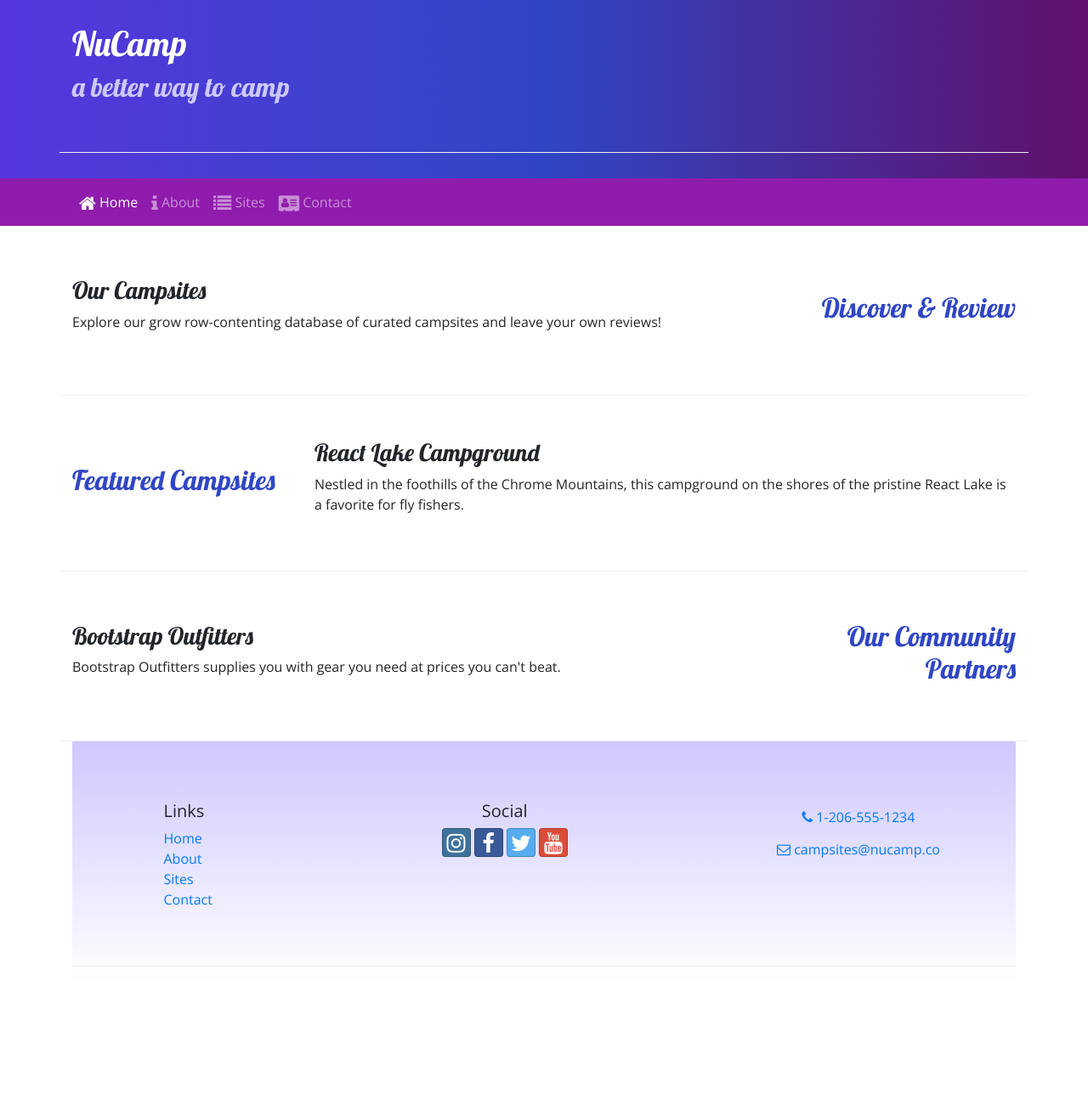
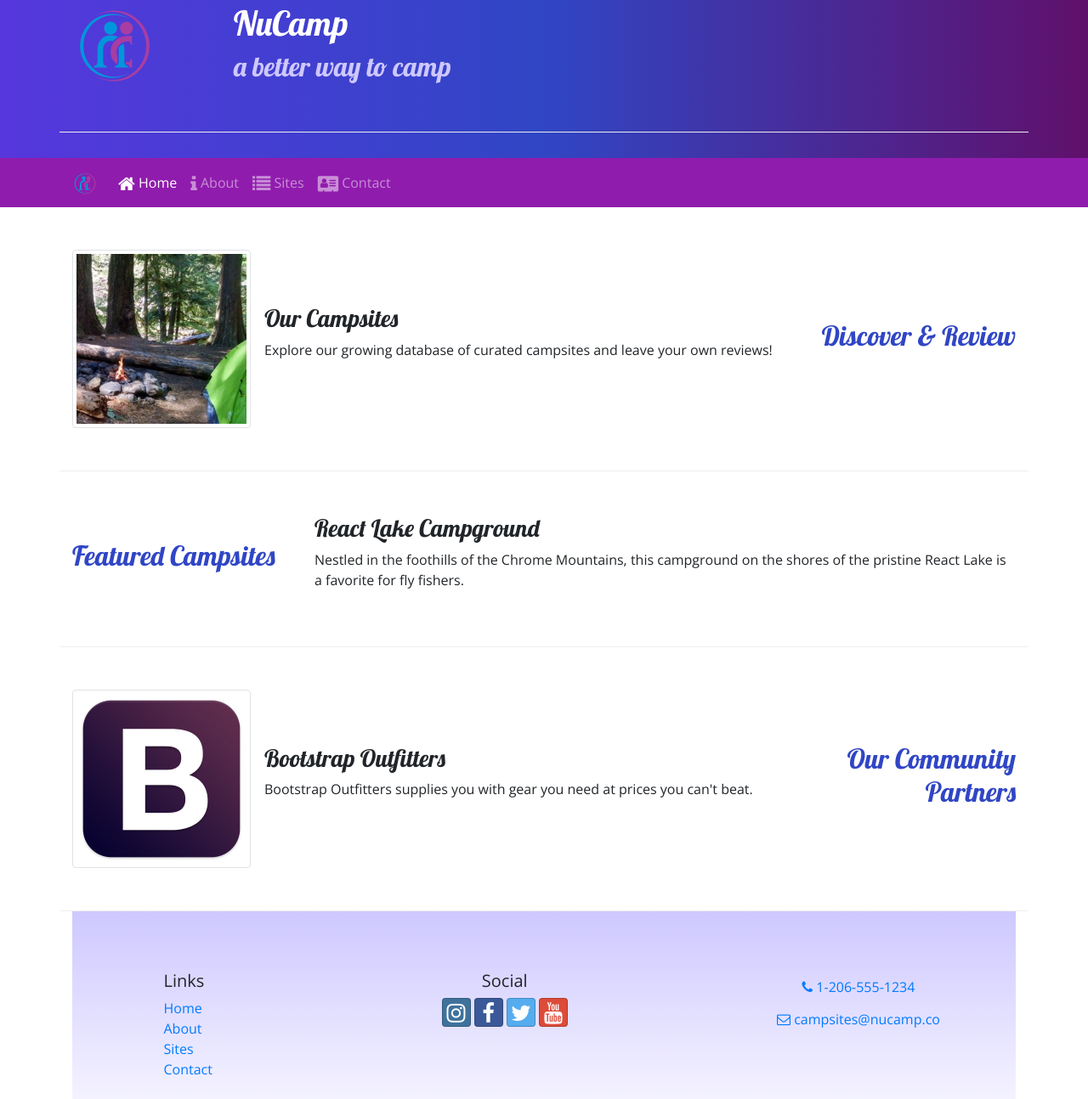
Before and after one commit to FeliciaWilkes/NucampSite, a website: page index.html in a window 1280 px wide. Shown: the part 77-1371 px from the top of the page at 85% size. Before the commit the page ends 1235 px from the top, so only its background shows below. Drawn offline with nearby package versions, Linux system fonts and the light colour scheme.

Commit message:
Images and Media

```diff
--- a/index.html
+++ b/index.html
@@ -1,7 +1,6 @@
 
 <!DOCTYPE html>
 <html lang="en">
-  <head>
   <head>
     <!-- Required meta tags always come first -->
     <meta charset="utf-8" />
@@ -20,13 +19,14 @@
 
     <title>NuCamp: A Better Way To Camp</title>
   </head>
-    . . .
-  </head>
 
   <body>
     <header class="jumbotron jumbotron-fluid">
       <div class="container">
         <div class="row row-content">
+          <div class="col-4 col-sm-3 col-md-2 align-self-center">
+            <img src="img/logo.png" class="img-fluid" />
+          </div>
           <div class="col">
             <h1>NuCamp</h1>
             <h2>a better way to camp</h2>
@@ -37,7 +37,9 @@
 
     <nav class="navbar navbar-expand-sm navbar-dark sticky-top">
       <div class="container">
-        <button class="navbar-toggler ml-auto" type="button" data-toggle="collapse" data-target="#nucampNavbar">
+        <a class="navbar-brand" href="#"><img src="img/logo.png" height="30" width="30" /></a>
+            <button class="navbar-toggler" type="button" data-toggle="collapse" data-target="#nucampNavbar">
+        <button class="navbar-toggler" type="button" data-toggle="collapse" data-target="#nucampNavbar">
             <span class="navbar-toggler-icon"></span>
         </button>
         <div class="collapse navbar-collapse" id="nucampNavbar">
@@ -61,11 +63,13 @@
           <h2 class="text-sm-right">Discover & Review</h2>
         </div>
         <div class="col">
+          <div class="media">
+              <img class="d-flex mr-3 img-thumbnail" src="img/breadcrumb-trail-thumb.jpg" alt="Breadcrumb Trail" />
+              <div class="media-body align-self-center">
                   <h3>Our Campsites</h3>
-          <p class="d-none d-sm-block">
-            Explore our grow row-contenting database of curated campsites and leave your own
-            reviews!
-          </p>
+                  <p class="d-none d-sm-block">Explore our growing database of curated campsites and leave your own reviews!</p>
+              </div>
+          </div>
         </div>
       </div>
 
@@ -87,8 +91,13 @@
               <h2 class="text-sm-right">Our Community Partners</h2>
             </div>
             <div class="col">
+              <div class="media">
+                  <img class="d-flex mr-3 img-thumbnail" src="img/bootstrap-thumb.png" alt="Bootstrap Outfitters" />
+                  <div class="media-body align-self-center">
                       <h3>Bootstrap Outfitters</h3>
                       <p class="d-none d-sm-block">Bootstrap Outfitters supplies you with gear you need at prices you can't beat.</p>
+                  </div>
+              </div>
           </div>
         </div>
 
```
Also changed, not shown: aboutus.html (+7 -2 lines), contactus.html (+8 -3 lines), img/bootstrap-thumb.png (added), img/breadcrumb-trail-thumb.jpg (added), img/breadcrumb-trail.jpg (added), img/chrome-river-thumb.jpg (added), img/chrome-river.jpg (added), img/logo.png (added), img/react-lake-thumb.jpg (added), img/react-lake.jpg (added). Lines whose indentation alone changed are shown as unchanged.
